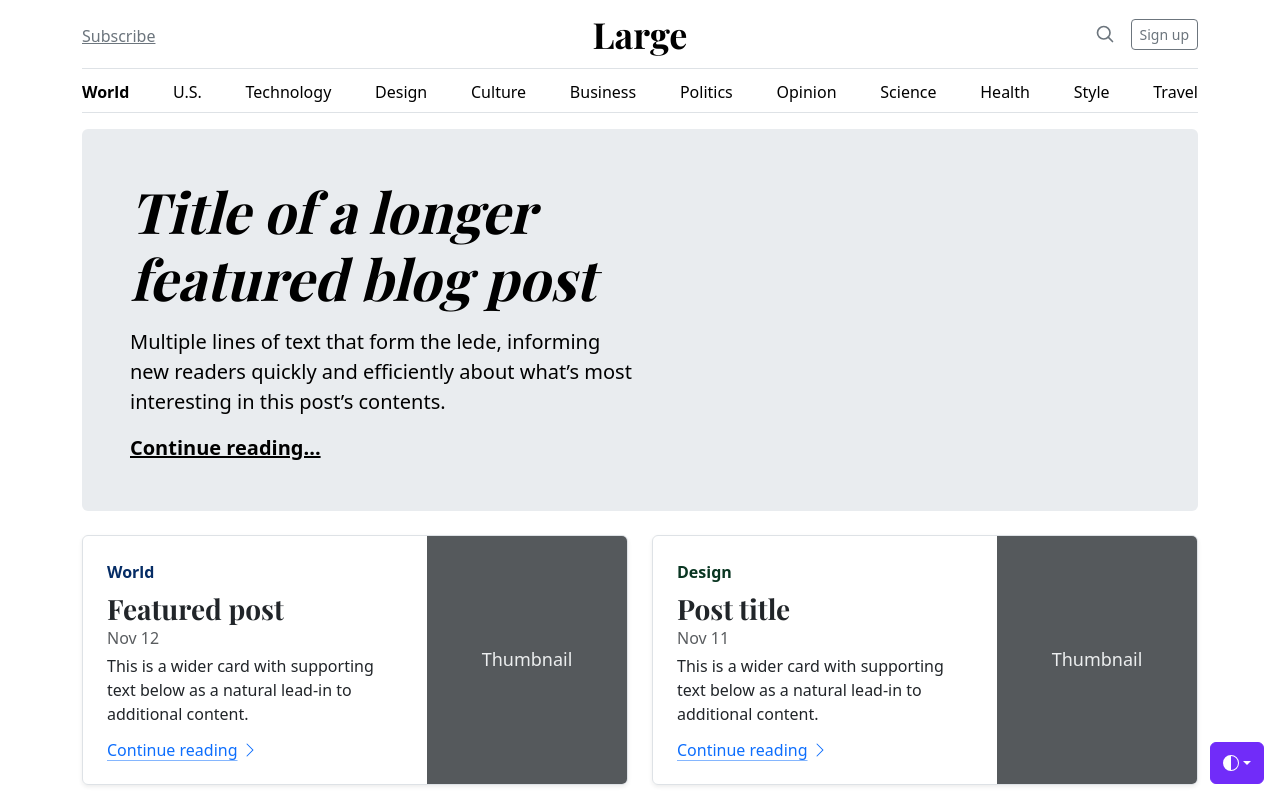
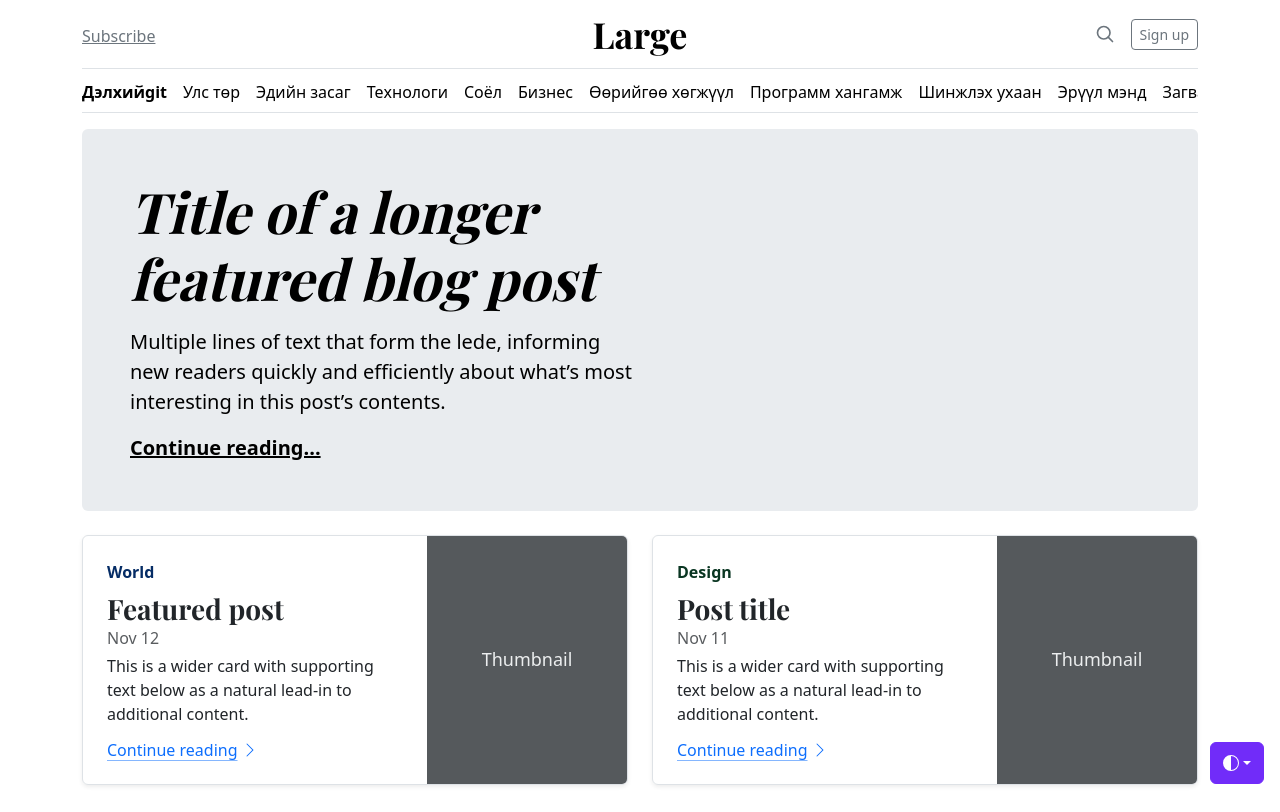
Before and after one commit to Tuvshinjargal02/GIt-hicheel, a plain HTML site: page index.html in a window 1280 px wide. Shown: the top 812 px of the page. Drawn offline with nearby package versions, Linux system fonts and the light colour scheme; a script that the page names is missing.

Commit message:
ner solison

```diff
--- a/index.html
+++ b/index.html
@@ -189,18 +189,18 @@
 
   <div class="nav-scroller py-1 mb-3 border-bottom">
     <nav class="nav nav-underline justify-content-between">
-      <a class="nav-item nav-link link-body-emphasis active" href="#">World</a>
-      <a class="nav-item nav-link link-body-emphasis" href="#">U.S.</a>
-      <a class="nav-item nav-link link-body-emphasis" href="#">Technology</a>
-      <a class="nav-item nav-link link-body-emphasis" href="#">Design</a>
-      <a class="nav-item nav-link link-body-emphasis" href="#">Culture</a>
-      <a class="nav-item nav-link link-body-emphasis" href="#">Business</a>
-      <a class="nav-item nav-link link-body-emphasis" href="#">Politics</a>
-      <a class="nav-item nav-link link-body-emphasis" href="#">Opinion</a>
-      <a class="nav-item nav-link link-body-emphasis" href="#">Science</a>
-      <a class="nav-item nav-link link-body-emphasis" href="#">Health</a>
-      <a class="nav-item nav-link link-body-emphasis" href="#">Style</a>
-      <a class="nav-item nav-link link-body-emphasis" href="#">Travel</a>
+      <a class="nav-item nav-link link-body-emphasis active" href="#">Дэлхийgit</a>
+      <a class="nav-item nav-link link-body-emphasis" href="#">Улс төр</a>
+      <a class="nav-item nav-link link-body-emphasis" href="#">Эдийн засаг</a>
+      <a class="nav-item nav-link link-body-emphasis" href="#">Технологи</a>
+      <a class="nav-item nav-link link-body-emphasis" href="#">Соёл</a>
+      <a class="nav-item nav-link link-body-emphasis" href="#">Бизнес</a>
+      <a class="nav-item nav-link link-body-emphasis" href="#">Өөрийгөө хөгжүүл</a>
+      <a class="nav-item nav-link link-body-emphasis" href="#">Программ хангамж</a>
+      <a class="nav-item nav-link link-body-emphasis" href="#">Шинжлэх ухаан</a>
+      <a class="nav-item nav-link link-body-emphasis" href="#">Эрүүл мэнд</a>
+      <a class="nav-item nav-link link-body-emphasis" href="#">Загвар</a>
+      <a class="nav-item nav-link link-body-emphasis" href="#">Аялал</a>
     </nav>
   </div>
 </div>
```
